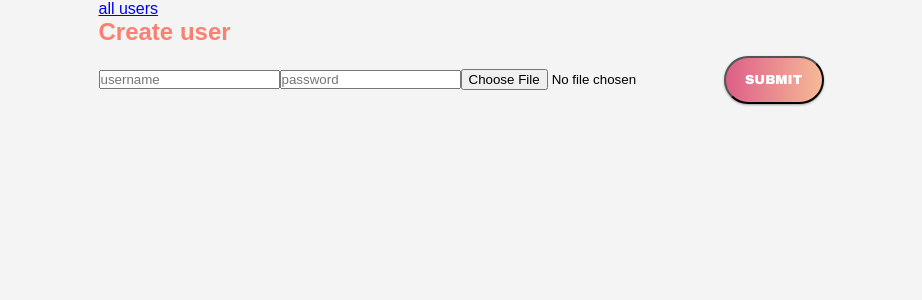
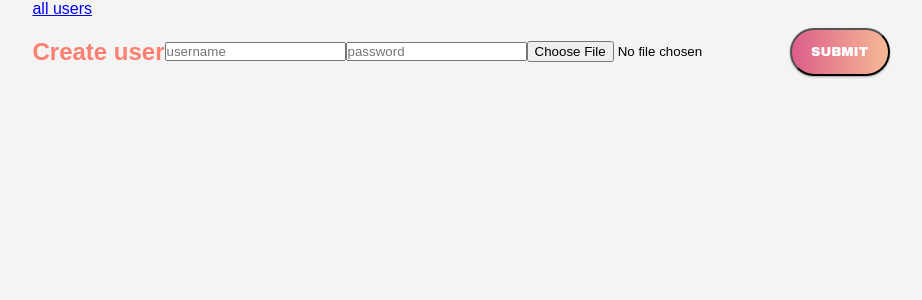
Before and after one commit to idakroniczaja/MERN-practice, a React (Create React App) app in the folder frontend/: page /new-user in a window 1280 px wide. Shown: the top 300 px of the page, without its empty margins (174-1096 px from the left). Built offline with nearby package versions, Linux system fonts and the light colour scheme.

Commit message:
started styling for create user

```diff
--- /dev/null
+++ b/frontend/src/components/CreateUser.css
@@ -0,0 +1,5 @@
+.create-user{
+    display: flex;
+
+    align-items: center;
+}
--- a/frontend/src/components/CreateUser.js
+++ b/frontend/src/components/CreateUser.js
@@ -1,5 +1,6 @@
 import React, {isValidElement, useState} from 'react';
-import axios from 'axios'
+import axios from 'axios';
+import './CreateUser.css'
 
 
 export default function CreateUser({usersDB}) {
@@ -47,7 +48,7 @@ const handleSubmit = (e)=>{
 
 
     return (
-        <div>
+        <div className="create-user">
             <h2>Create user</h2>
             <form onSubmit={e=>handleSubmit(e)} >
                 <input type='text' value={username} placeholder='username' onChange={(e)=>setUsername(e.target.value)}/>
```
